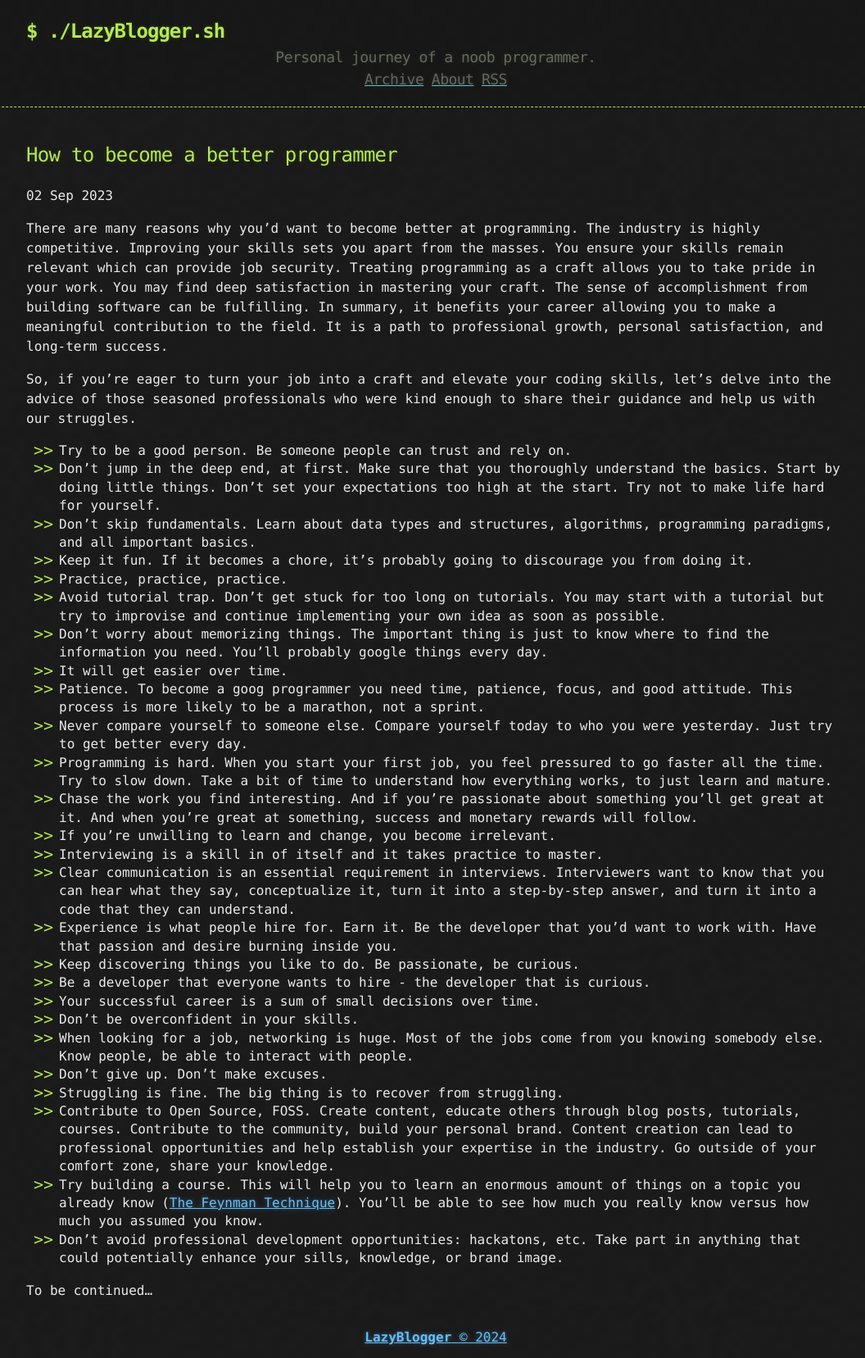
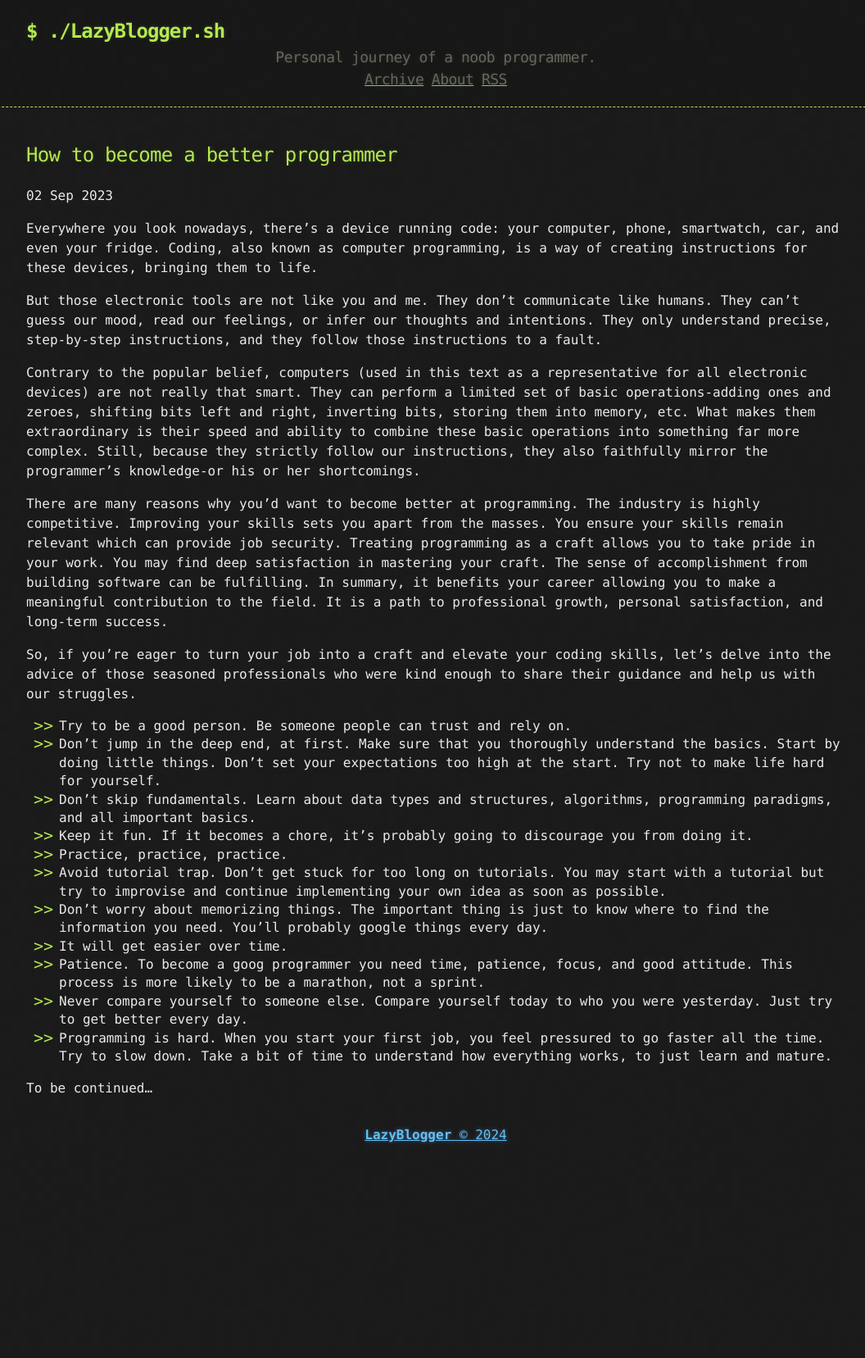
Before and after one commit to miomirparipovic/bytenoir, a Jekyll site: the page built from _posts/general/2023-09-02-become-better-programmer.md, in a window 1280 px wide. Shown: the whole page at 82% size, without its empty margins (108-1164 px from the left). Built offline with Jekyll 4.4.1, drawn with Linux system fonts in a browser that asks for light colours; some web fonts are replaced; after the commit the page ends 1410 px from its top, so only the background shows below that.

Commit message:
modify the post

```diff
--- a/_posts/general/2023-09-02-become-better-programmer.md
+++ b/_posts/general/2023-09-02-become-better-programmer.md
@@ -3,11 +3,17 @@ title: How to become a better programmer
 published: true
 ---
 
+Everywhere you look nowadays, there's a device running code: your computer, phone, smartwatch, car, and even your fridge. Coding, also known as computer programming, is a way of creating instructions for these devices, bringing them to life.
+
+But those electronic tools are not like you and me. They don't communicate like humans. They can't guess our mood, read our feelings, or infer our thoughts and intentions. They only understand precise, step-by-step instructions, and they follow those instructions to a fault.
+
+Contrary to the popular belief, computers (used in this text as a representative for all electronic devices) are not really that smart. They can perform a limited set of basic operations-adding ones and zeroes, shifting bits left and right, inverting bits, storing them into memory, etc. What makes them extraordinary is their speed and ability to combine these basic operations into something far more complex. Still, because they strictly follow our instructions, they also faithfully mirror the programmer's knowledge-or his or her shortcomings.
+
 There are many reasons why you'd want to become better at programming. The industry is highly competitive. Improving your skills sets you apart from the masses. You ensure your skills remain relevant which can provide job security. Treating programming as a craft allows you to take pride in your work. You may find deep satisfaction in mastering your craft. The sense of accomplishment from building software can be fulfilling. In summary, it benefits your career allowing you to make a meaningful contribution to the field. It is a path to professional growth, personal satisfaction, and long-term success.
 
 So, if you're eager to turn your job into a craft and elevate your coding skills, let's delve into the advice of those seasoned professionals who were kind enough to share their guidance and help us with our struggles.
 
-- Try to  be a good person. Be someone people can trust and rely on.
+- Try to be a good person. Be someone people can trust and rely on.
 - Don't jump in the deep end, at first. Make sure that you thoroughly understand the basics. Start by doing little things. Don't set your expectations too high at the start. Try not to make life hard for yourself.
 - Don't skip fundamentals. Learn about data types and structures, algorithms, programming paradigms, and all important basics.
 - Keep it fun. If it becomes a chore, it's probably going to discourage you from doing it.
@@ -18,20 +24,5 @@ So, if you're eager to turn your job into a craft and elevate your coding skills
 - Patience. To become a goog programmer you need time, patience, focus, and good attitude. This process is more likely to be a marathon, not a sprint.
 - Never compare yourself to someone else. Compare yourself today to who you were yesterday. Just try to get better every day.
 - Programming is hard. When you start your first job, you feel pressured to go faster all the time. Try to slow down. Take a bit of time to understand how everything works, to just learn and mature.
-- Chase the work you find interesting. And if you're passionate about something you'll get great at it. And when you're great at something, success and monetary rewards will follow.
-- If you're unwilling to learn and change, you become irrelevant.
-- Interviewing is a skill in of itself and it takes practice to master.
-- Clear communication is an essential requirement in interviews. Interviewers want to know that you can hear what they say, conceptualize it, turn it into a step-by-step answer, and turn it into a code that they can understand.
-- Experience is what people hire for. Earn it. Be the developer that you'd want to work with. Have that passion and desire burning inside you.
-- Keep discovering things you like to do. Be passionate, be curious.
-- Be a developer that everyone wants to hire - the developer that is curious.
-- Your successful career is a sum of small decisions over time.
-- Don't be overconfident in your skills.
-- When looking for a job, networking is huge. Most of the jobs come from you knowing somebody else. Know people, be able to interact with people.
-- Don't give up. Don't make excuses.
-- Struggling is fine. The big thing is to recover from struggling.
-- Contribute to Open Source, FOSS. Create content, educate others through blog posts, tutorials, courses. Contribute to the community, build your personal brand. Content creation can lead to professional opportunities and help establish your expertise in the industry. Go outside of your comfort zone, share your knowledge.
-- Try building a course. This will help you to learn an enormous amount of things on a topic you already know ([The Feynman Technique](https://fs.blog/feynman-technique/){:target="_blank"}). You'll be able to see how much you really know versus how much you assumed you know.
-- Don't avoid professional development opportunities: hackatons, etc. Take part in anything that could potentially enhance your sills, knowledge, or brand image.
 
 To be continued...
```
